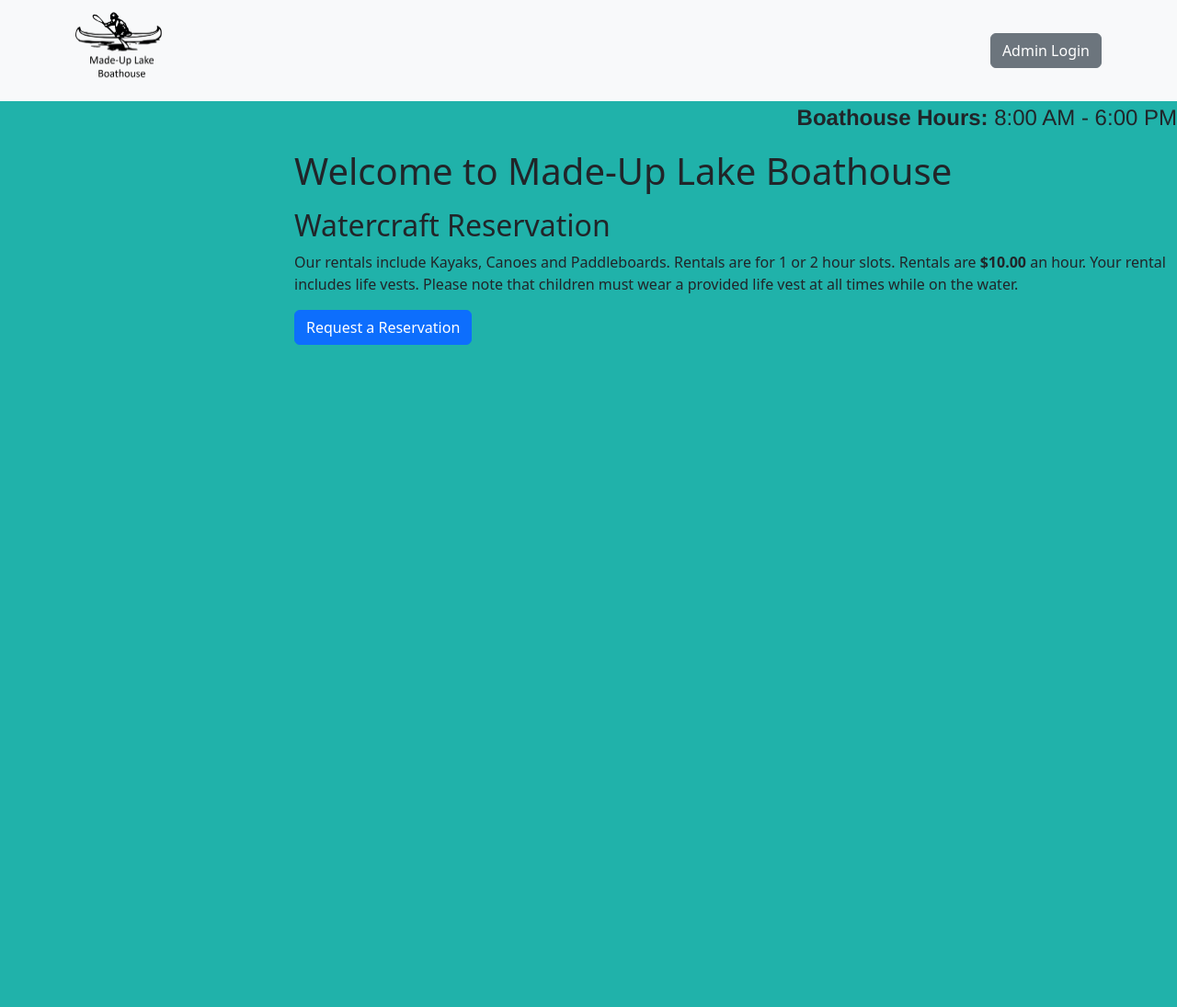
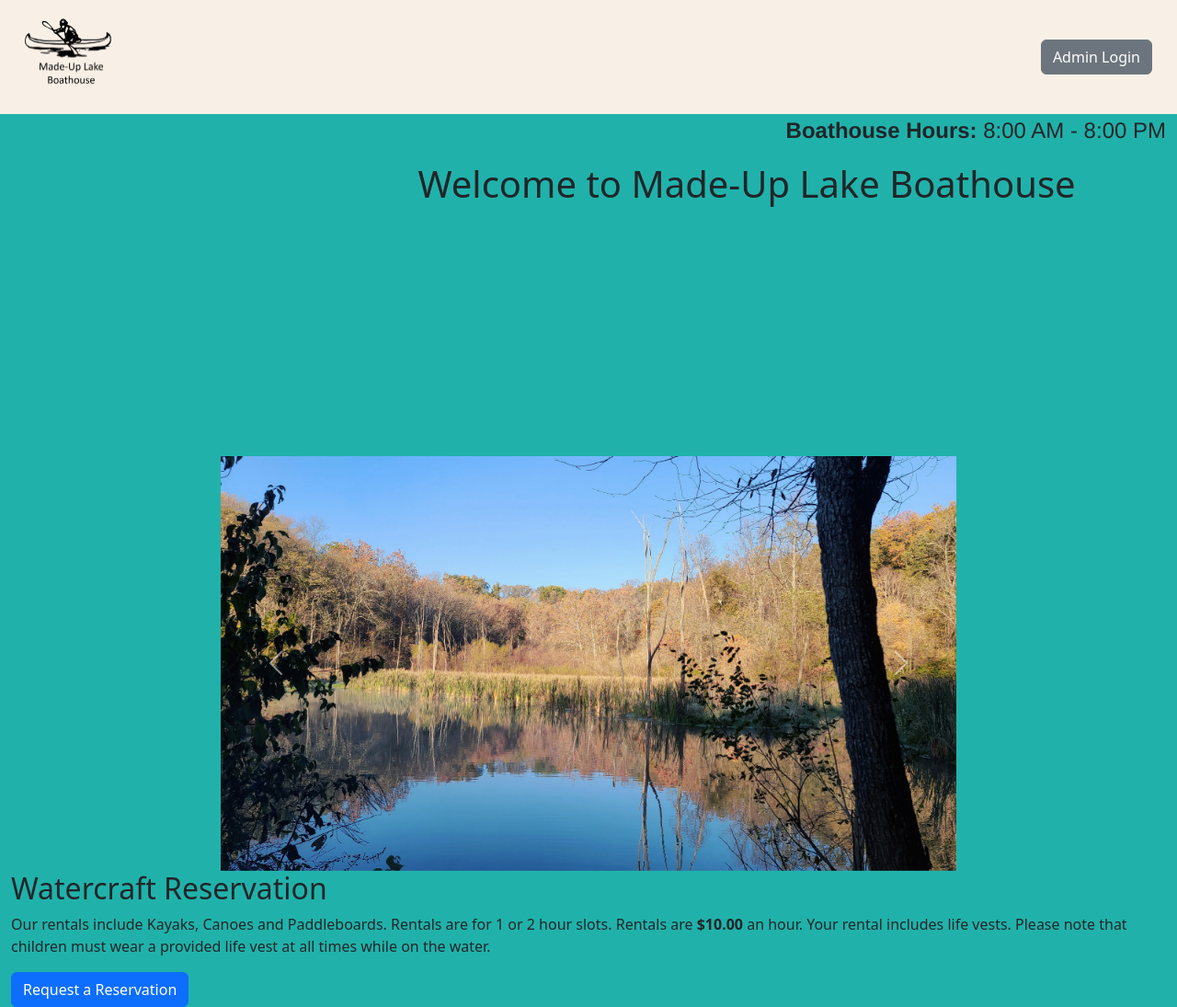
Before and after one commit to bap93/SDEV_220_Final_Project_PerezBrooke, a Django app: page / in a window 1280 px wide; the page is wider, and only the part inside the window is pictured. Shown: that part at 92% size. Before the commit the page ends 375 px from the top of that part, so only its background shows below. Run offline with Django 5.2, Linux system fonts and the light colour scheme.

Commit message:
Added logout button on admin list page, added photos and carousel to reservation_info

```diff
--- a/mysite/settings.py
+++ b/mysite/settings.py
@@ -49,6 +49,7 @@
     'django.contrib.auth.middleware.AuthenticationMiddleware',
     'django.contrib.messages.middleware.MessageMiddleware',
     'django.middleware.clickjacking.XFrameOptionsMiddleware',
+    'django.contrib.auth.middleware.AuthenticationMiddleware',
 ]
 
 ROOT_URLCONF = 'mysite.urls'
@@ -125,3 +126,5 @@
 
 DEFAULT_AUTO_FIELD = 'django.db.models.BigAutoField'
 PHONENUMBER_DEFAULT_REGION = "US"
+
+LOGOUT_REDIRECT_URL = 'reservation_info'
--- a/mysite/static/css/style.css
+++ b/mysite/static/css/style.css
@@ -3,6 +3,13 @@
     background-color: lightseagreen;
 }
 
+.navbar{
+    background-color: rgb(248, 240, 230);
+    display: flex;
+    justify-content: space-between;
+    align-items: center;
+    padding: 15px;
+}
 .banner{
     width: 100%;
     height: 200px;
@@ -44,12 +51,6 @@
     text-align: center;
 }
 
-.sucess-icon{
-    font-family: 'Franklin Gothic Medium', 'Arial Narrow', Arial, sans-serif;
-    font-size: 75px;
-    margin-bottom: 15px;
-}
-
 .confirmation-message{
     font-family: 'Franklin Gothic Medium', 'Arial Narrow', Arial, sans-serif;
     font-size: 24px;
@@ -57,7 +58,7 @@
 }
 
 .reservation-details p{
-    padding: 10px;
+    padding: 50px;
     font-size: 20px;
     border-bottom: 1px solid whitesmoke;
 }
@@ -66,23 +67,25 @@
     border-bottom: 1px;
 }
 
+
 .login-container{
     display: flex;
     justify-content: center;
     align-items: center;
-    height:40vh;
+    padding-top: 50px;
+
+
 }
 
 .login-card{
     background-color: slategrey;
-    padding: 30px;
+    padding: 50px;
     border-radius: 20px;
     align-items: center;
     box-shadow: 0px 8px 20px rgba(0, 0, 0, 0.50);
 }
 
 .button-container{
-
     padding-right: 15%;
     display: flex;
     flex-direction: column;
@@ -91,7 +94,6 @@
     position: absolute;
     top: 30%;
     right: 15px;
-
 
 }
 
@@ -106,3 +108,11 @@
     padding-left: 13%;
     padding-right: 13%;
 }
+
+.weather-container{
+    position: absolute;
+    left: 10px;
+    top: 180px;
+    width: 150px;
+    margin-right: 5px;
+}
--- a/reservation/templates/reservation/admin_base.html
+++ b/reservation/templates/reservation/admin_base.html
@@ -9,15 +9,14 @@
     </head>
     <body>
         <nav class = 'navbar navbar-light bg-light'>
-            <div class = 'container'>
+            <div class = "container">
                 <a class = 'navbar-brand' href = '{% url "reservation_info" %}'>
 
                     <img src = '{% static "images/logo.png" %}' alt = 'boat house logo' width = '50'>
                 </a>
-
             </div>
         </nav>
-        <div class = 'container mt-4'>
+        <div class = "container mt-4">
             {% block content %}{% endblock %}
         </div>
         <script src='https://cdn.jsdelivr.net/npm/bootstrap@5.3.3/dist/js/bootstrap.bundle.min.js' integrity='sha384-YvpcrYf0tY3lHB60NNkmXc5s9fDVZLESaAA55NDzOxhy9GkcIdslK1eN7N6jIeHz' crossorigin='anonymous'>
--- a/reservation/templates/reservation/base.html
+++ b/reservation/templates/reservation/base.html
@@ -1,21 +1,22 @@
 {% load static %}
-
 <html lang = 'en'>
     <head>
         <meta charset = 'UTF-8'>
-        <meta name = 'viewport' content = 'width = device-width, intial-scale = 1.0' >
+        <meta name = "viewport" content = "width = device-width, intial-scale = 1.0" >
         <title>{% block title %} Reservation Request {% endblock %}</title>
-        <link rel='stylesheet' href='https://cdn.jsdelivr.net/npm/bootstrap@5.3.3/dist/css/bootstrap.min.css'>
-        <link rel='stylesheet' href='{% static "css/style.css" %}'>
+        <link rel="stylesheet" href='https://cdn.jsdelivr.net/npm/bootstrap@5.3.3/dist/css/bootstrap.min.css'>
+        <link rel="stylesheet" href='{% static "css/style.css" %}'>
     </head>
     <body>
-        <nav class = 'navbar navbar-light bg-light'>
-            <div class = 'container'>
-                <a class = 'navbar-brand' href = '{% url "reservation_info" %}'>
+        <nav class = "navbar navbar-expand-lg navbar-light">
+            <div class = "container-fluid">
+                <a class = "navbar-brand" href = '{% url "reservation_info" %}'>
                     <!---logo source https://openclipart.org/image/400px/326215-->
-                    <img src = '{% static "images/logo.png" %}' alt = 'boat house logo' width = '100'>
+                    <img src = "{% static 'images/logo.png' %}" alt = "boat house logo" width = "100">
                 </a>
-                <a href = '{% url "admin_reservation_list" %}' class = 'btn btn-secondary'>Admin Login</a>
+                <div class="d-flex align-items-center">
+                    <a href = "{% url 'admin_reservation_list' %}" class = 'btn btn-secondary'>Admin Login</a>
+                </div>
             </div>
         </nav>
 
--- a/reservation/templates/reservation/reservation_info.html
+++ b/reservation/templates/reservation/reservation_info.html
@@ -1,34 +1,58 @@
 {% extends 'reservation/base.html'%}
 {% load static %}
+
 {% block title %} Reservation Information {% endblock %}
+
 {% block content %}
-    <div class='hours-banner'>
-        <p><Strong>Boathouse Hours:</Strong> 8:00 AM - 6:00 PM</p>
+<div class="container-fluid">
+    <!-- Hours of operation-->
+    <div class="hours-banner">
+        <p><Strong>Boathouse Hours:</Strong> 8:00 AM - 8:00 PM</p>
     </div>
-        <div class='info-text-container'>
+    <div class="info-text-container">
         <div class="info-text">
-                <div>
-                    <h1 class = 'boathouse-header'>Welcome to Made-Up Lake Boathouse</h>
-                    <p class=  'boathouse-content'>
-
-                    </p>
+            <h1 class="boathouse-header">Welcome to Made-Up Lake Boathouse</h1>
+        </div>
+    </div>
+    <!---boostrap carousel with the three lake photos-->
+    <div id="carouselFade" class="carousel slide carousel-fade mx-auto" style="max-width: 800px;" data-bs-ride="carousel">
+        <div class="carousel-inner">
+            <div class="carousel-item active">
+                <img src="/static/images/lake.jpg" class="d-block w-100" alt="lake wetland area">
+            </div>
+            <div class="carousel-item">
+                <img src="/static/images/lake2.jpg" class="d-block w-100" alt="fall trees with geese">
+            </div>
+            <div class="carousel-item">
+                <img src="/static/images/lake3.jpg" class="d-block w-100" alt="fall trees with geese">
+            </div>
+        </div>
+        <button class="carousel-control-prev" type="button" data-bs-target="#carouselExampleFade" data-bs-slide="prev">
+            <span class="carousel-control-prev-icon" aria-hidden="true"></span>
+            <span class="visually-hidden">Previous</span>
+        </button>
+        <button class="carousel-control-next" type="button" data-bs-target="#carouselExampleFade" data-bs-slide="next">
+            <span class="carousel-control-next-icon" aria-hidden="true"></span>
+            <span class="visually-hidden">Next</span>
+        </button>
+    </div>
+    <!---Area with reservation information-->
+    <div class="reservation-request-info">
         <h2 class="reservation-header">Watercraft Reservation</h2>
         <p class="reservation-content">
             Our rentals include Kayaks, Canoes and Paddleboards. Rentals are for 1 or 2 hour slots. Rentals are <strong>$10.00</strong> an hour. Your rental includes life vests. Please note that children must wear a provided life vest at all times while on the water.
         </p>
-                </div>
         <!---Button for reservation request-->
-                <button type="button" class="btn btn-primary" data-bs-toggle="modal" data-bs-target="#exampleModal">
+        <button type="button" class="btn btn-primary" data-bs-toggle="modal" data-bs-target="#reservationModal">
                 Request a Reservation
         </button>
     </div>
-        </div>
     <!--reservation form modal-->
-        <div class="modal fade" id="exampleModal" tabindex="-1" aria-labelledby="exampleModalLabel" aria-hidden="true">
+    <div class="modal fade" id="reservationModal" tabindex="-1" aria-labelledby="reservationModalLabel" aria-hidden="true">
         <div class="modal-dialog">
              <div class="modal-content">
                 <div class="modal-header">
-                <h5 class="modal-title" id="exampleModalLabel">Request Your Reservation</h5>
+                    <h5 class="modal-title" id="reservationModalLabel">Request Your Reservation</h5>
                     <button type="button" class="btn-close" data-bs-dismiss="modal" aria-label="Close"></button>
                 </div>
                 <div class="modal-body">
@@ -47,11 +71,11 @@
             </div>
         </div>
     </div>
-
+</div>
     <script>
         document.addEventListener("DOMContentLoaded", function(){
-            if (document.querySelector('#exampleModal .errorlist')){
-                var myModal = new bootstrap.Modal(document.getElementById("exampleModal"));
+            if (document.querySelector('#reservationModal .errorlist')){
+                var myModal = new bootstrap.Modal(document.getElementById("reservationModal"));
                 myModal.show();
             }
         });
--- a/reservation/views.py
+++ b/reservation/views.py
@@ -1,4 +1,4 @@
-from django.shortcuts import render
+from django.shortcuts import render, redirect
 from reservation.forms import ReservationRequestForm
 from django.http import HttpResponseRedirect, Http404
 from django.db import transaction
@@ -6,6 +6,8 @@
 from datetime import datetime
 from django.utils import timezone
 from django.contrib.auth.decorators import login_required
+from django.contrib.auth import logout
+
 import pytz
 
 
```
Also changed, not shown: reservation/templates/registration/login.html (+4 -4 lines), reservation/templates/reservation/add_reservation_request_success.html (+6 -6 lines), reservation/templates/reservation/admin_reservation_list.html (+17 -7 lines), db.sqlite3, mysite/static/images/lake2.jpg (added), 3 other files. Lines whose indentation alone changed are shown as unchanged.
